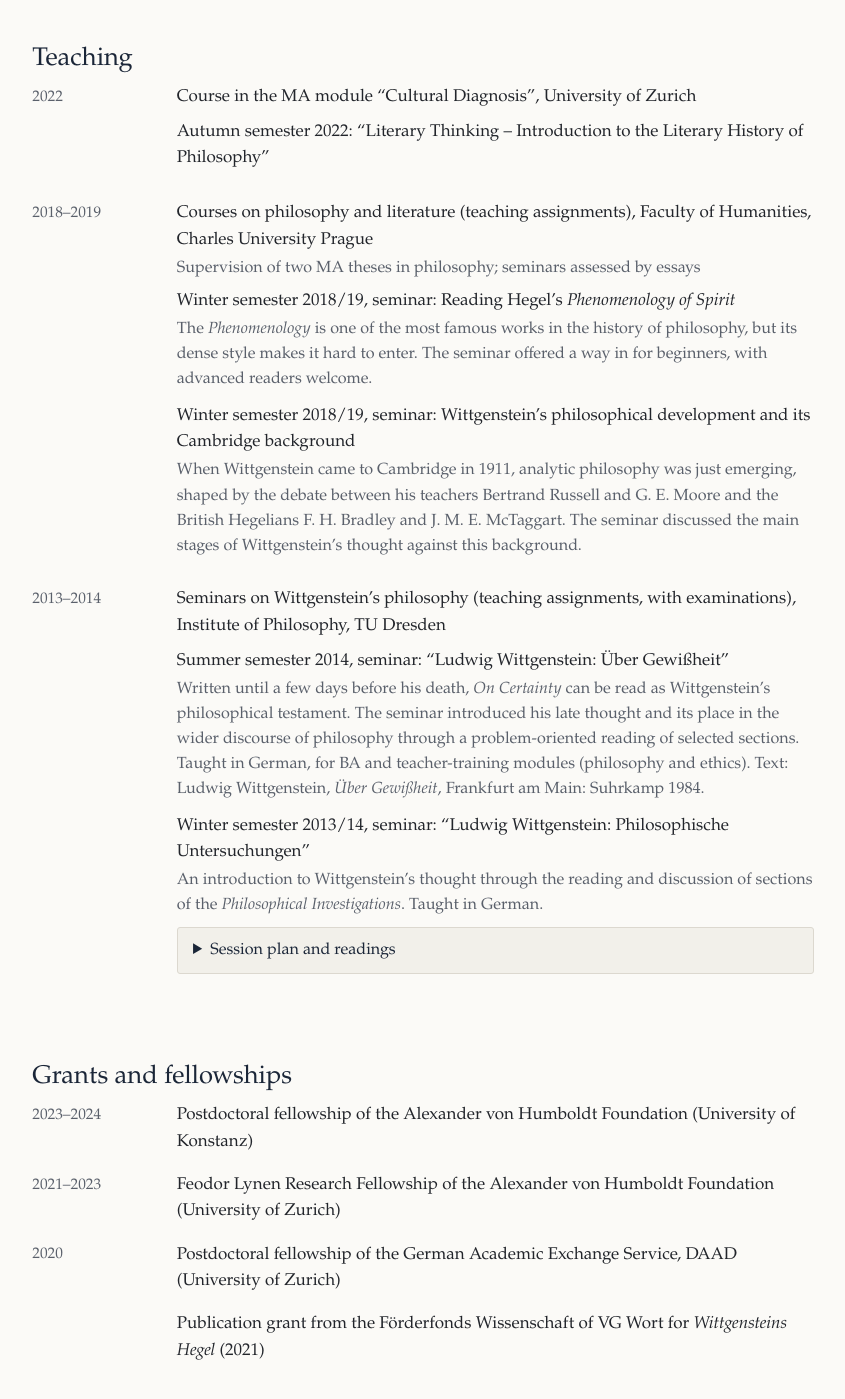
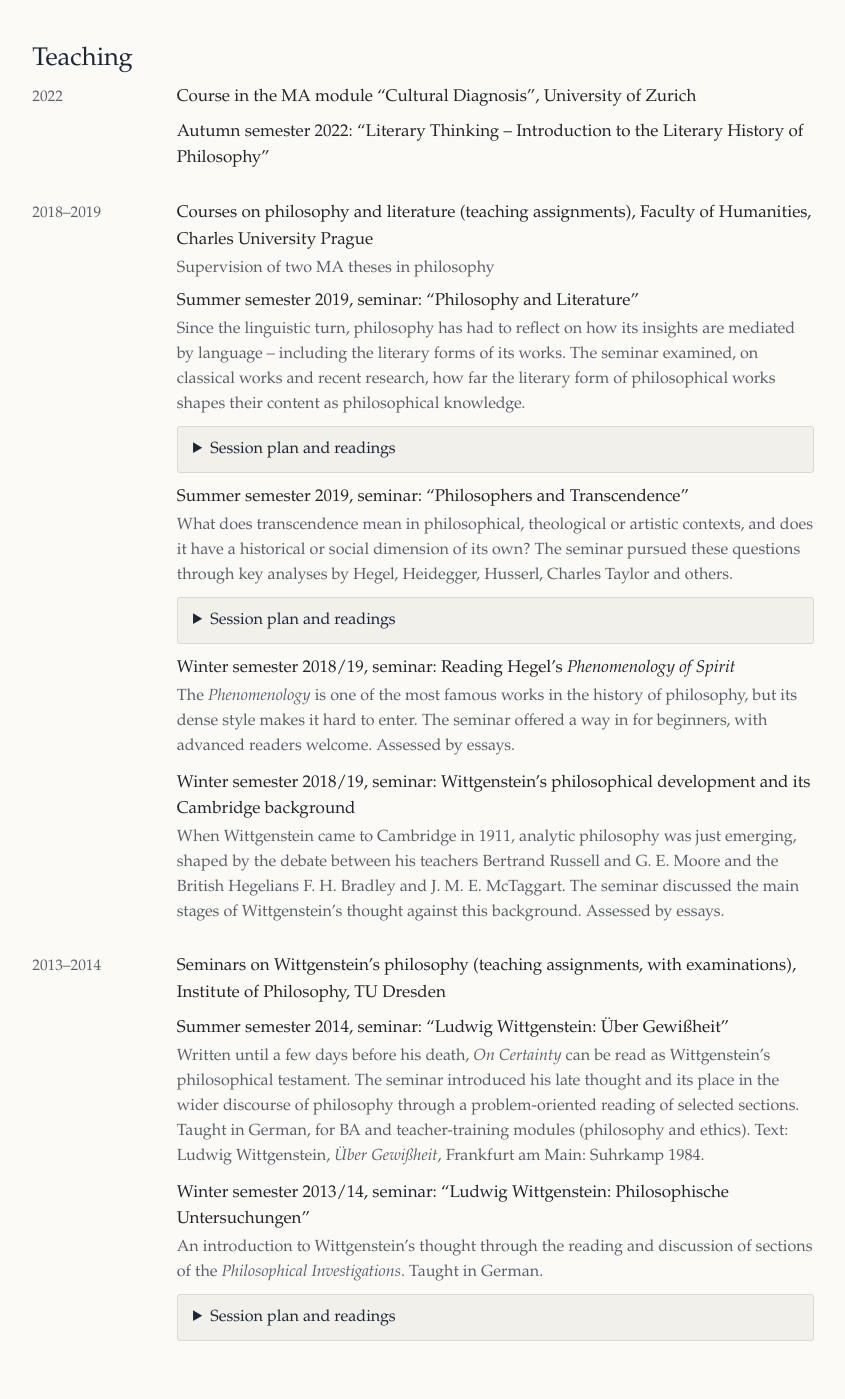
Before and after one commit to dralexanderberg/website, a Jekyll site: the page built from cv/index.html, in a window 1280 px wide and 1400 px high, scrolled down 1399 px. Shown: the whole window, without its empty margins (68-913 px from the left). Built offline with Jekyll 4.4.1, drawn with Linux system fonts in a browser that asks for light colours.

Commit message:
CV: Prague seminars of summer 2019 with session plans
- "Philosophy and Literature" and "Philosophers and Transcendence"
  (Charles University, summer semester 2019), each with description,
  session plan and readings, folded
- The two seminars of winter 2018/19 now say that they were assessed by
  essays; the general note on the Prague entry keeps only the MA theses
- Session plan items may use *italics*

Co-Authored-By: Claude Opus 5.5 <noreply@anthropic.com>
Claude-Session: https://claude.ai/code/session_01DaTNutaFvg9aFZdq3qhdu7

```diff
--- a/_data/cv.yml
+++ b/_data/cv.yml
@@ -96,16 +96,69 @@ teaching:
 - years: 2018–2019
   title: Courses on philosophy and literature (teaching assignments)
   place: Faculty of Humanities, Charles University Prague
-  note: Supervision of two MA theses in philosophy; seminars assessed by essays
+  note: Supervision of two MA theses in philosophy
   courses:
+    - term: Summer semester 2019
+      kind: Seminar
+      title: Philosophy and Literature
+      text: Since the linguistic turn, philosophy has had to reflect on how its insights are mediated by language – including the literary forms of its works. The seminar examined, on classical works and recent research, how far the literary form of philosophical works shapes their content as philosophical knowledge.
+      sessions:
+        - Dieter Henrich I
+        - Dieter Henrich II
+        - Wittgenstein I
+        - Wittgenstein II
+        - "Frauke Berndt, *Poema/Gedicht*"
+        - Alexander Gottlieb Baumgarten I
+        - Alexander Gottlieb Baumgarten II
+        - "Gottfried Gabriel, “Literarische Form und nicht-propositionale Erkenntnis”"
+        - "Thomas Rentsch, “Die Kultur der quaestio”"
+        - "Carlos Spoerhase, “Was ist ein Werk?”"
+        - "Steffen Martus, “Die Selbstanregung des Werks”"
+        - Hans Blumenberg, metaphorology I
+        - Hans Blumenberg, metaphorology II
+      readings:
+        - "Dieter Henrich: *Werke im Werden. Über die Genesis philosophischer Einsichten*, München 2011"
+        - "Irina Wutsdorff: “Philosophie und Literatur – Erkenntnis und Darstellung. Einführende Bemerkungen zu einem komplizierten Verhältnis”, in: Catrin Misselhorn, Schamma Schahadat, Irina Wutsdorff (eds.): *Erkenntnis und Darstellung. Formen der Philosophie und der Literatur*, Paderborn 2011, pp. 7–18"
+        - "Irina Wutsdorff: *Bachtin und der Prager Strukturalismus. Modelle poetischer Offenheit am Beispiel der tschechischen Avantgarde*, München 2006"
+        - "Gottfried Gabriel, Christiane Schildknecht (eds.): *Literarische Formen der Philosophie*, Stuttgart 1990"
+        - "Frauke Berndt: *Poema/Gedicht. Die epistemische Konfiguration der Literatur um 1750*, Berlin 2011"
+        - "Steffen Martus: *Werkpolitik*, Berlin 2007"
+        - "Carlos Spoerhase: *Autorschaft und Interpretation. Methodische Grundlagen einer philologischen Hermeneutik*, Berlin 2012"
+        - "Hans Blumenberg: *Paradigmen zu einer Metaphorologie*, Frankfurt am Main 1960"
+    - term: Summer semester 2019
+      kind: Seminar
+      title: Philosophers and Transcendence
+      text: What does transcendence mean in philosophical, theological or artistic contexts, and does it have a historical or social dimension of its own? The seminar pursued these questions through key analyses by Hegel, Heidegger, Husserl, Charles Taylor and others.
+      sessions:
+        - Hegel I
+        - Hegel II
+        - Heidegger I
+        - Heidegger II
+        - Hegel and Heidegger compared
+        - Charles Taylor I
+        - Charles Taylor II
+        - Husserl
+        - Meister Eckhart
+        - Nicholas of Cusa
+        - George Berkeley
+        - Kierkegaard
+        - Merleau-Ponty
+      readings:
+        - "Alexander Berg: *Transzendenz bei Hegel und Heidegger*, Nordhausen 2012"
+        - "Aleš Novák (ed.): *Grenzen der Transzendenz*, Nordhausen 2013"
+        - "Charles Taylor: *Ein säkulares Zeitalter*, Frankfurt am Main 2009"
+        - "Markus Enders: “Transzendenz”, in: *Historisches Wörterbuch der Philosophie*, pp. 1442–1455"
+        - "Pirmin Stekeler-Weithofer: *Sinn*, Berlin 2011, ch. 2: “Transzendenz und Immanenz”, pp. 43–70"
+        - "Thomas Rentsch: *Gott*, Berlin 2005, ch. 2, pp. 48–108"
+        - "Jean-Luc Marion: “The Event, the Phenomenon, and the Revealed”, in: James E. Faulconer (ed.): *Transcendence in Philosophy and Religion*, pp. 87–105"
     - term: Winter semester 2018/19
       kind: Seminar
       topic: Reading Hegel’s *Phenomenology of Spirit*
-      text: The *Phenomenology* is one of the most famous works in the history of philosophy, but its dense style makes it hard to enter. The seminar offered a way in for beginners, with advanced readers welcome.
+      text: The *Phenomenology* is one of the most famous works in the history of philosophy, but its dense style makes it hard to enter. The seminar offered a way in for beginners, with advanced readers welcome. Assessed by essays.
     - term: Winter semester 2018/19
       kind: Seminar
       topic: Wittgenstein’s philosophical development and its Cambridge background
-      text: When Wittgenstein came to Cambridge in 1911, analytic philosophy was just emerging, shaped by the debate between his teachers Bertrand Russell and G. E. Moore and the British Hegelians F. H. Bradley and J. M. E. McTaggart. The seminar discussed the main stages of Wittgenstein’s thought against this background.
+      text: When Wittgenstein came to Cambridge in 1911, analytic philosophy was just emerging, shaped by the debate between his teachers Bertrand Russell and G. E. Moore and the British Hegelians F. H. Bradley and J. M. E. McTaggart. The seminar discussed the main stages of Wittgenstein’s thought against this background. Assessed by essays.
 
 - years: 2013–2014
   title: Seminars on Wittgenstein’s philosophy (teaching assignments, with examinations)
--- a/_includes/cv-list.html
+++ b/_includes/cv-list.html
@@ -19,7 +19,7 @@
           {%- if c.sessions %}
           <ol>
             {%- for s in c.sessions %}
-            <li>{{ s }}</li>
+            <li>{{ s | markdownify | remove: "<p>" | remove: "</p>" | strip }}</li>
             {%- endfor %}
           </ol>
           {%- endif %}
```
